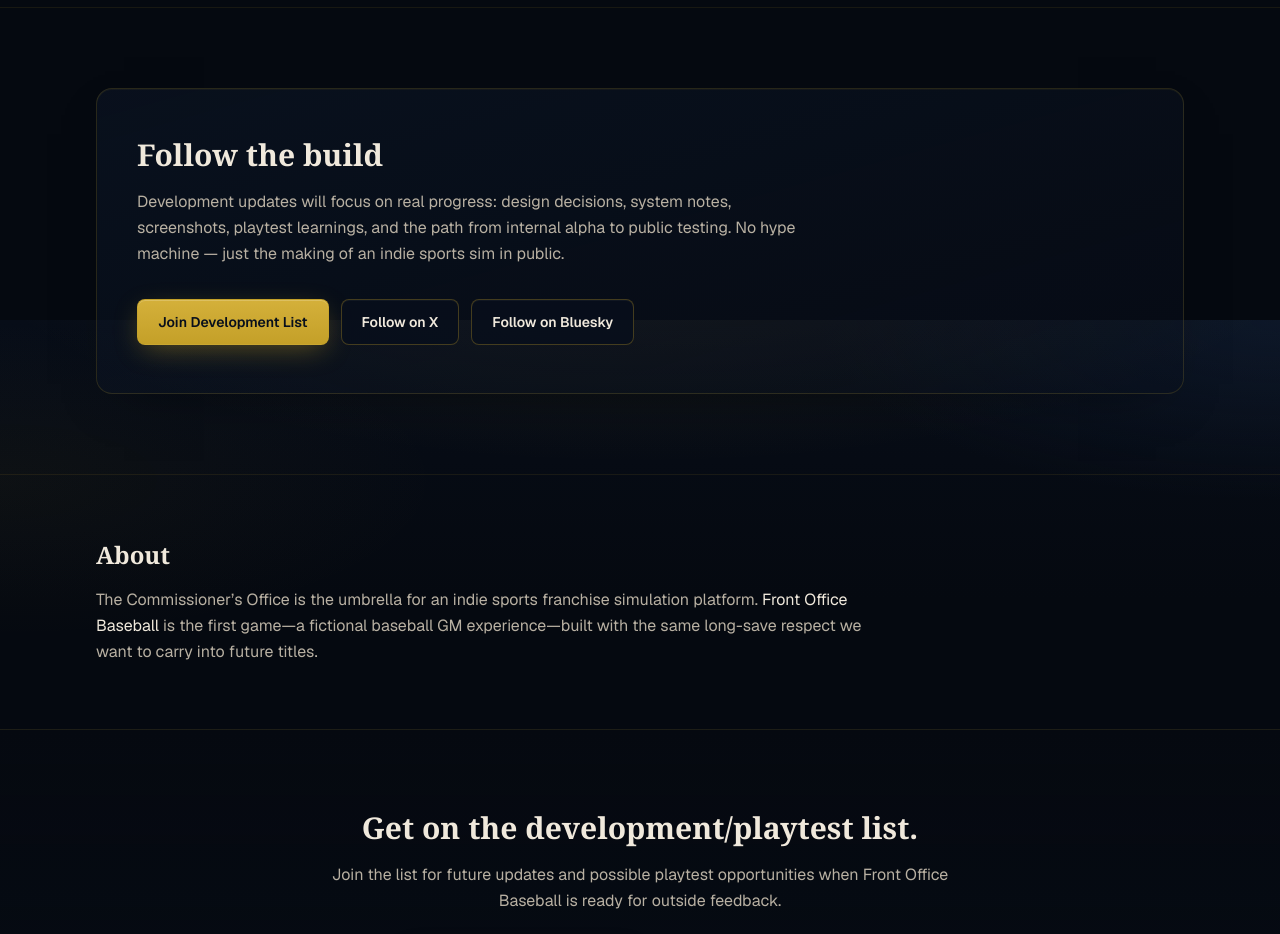
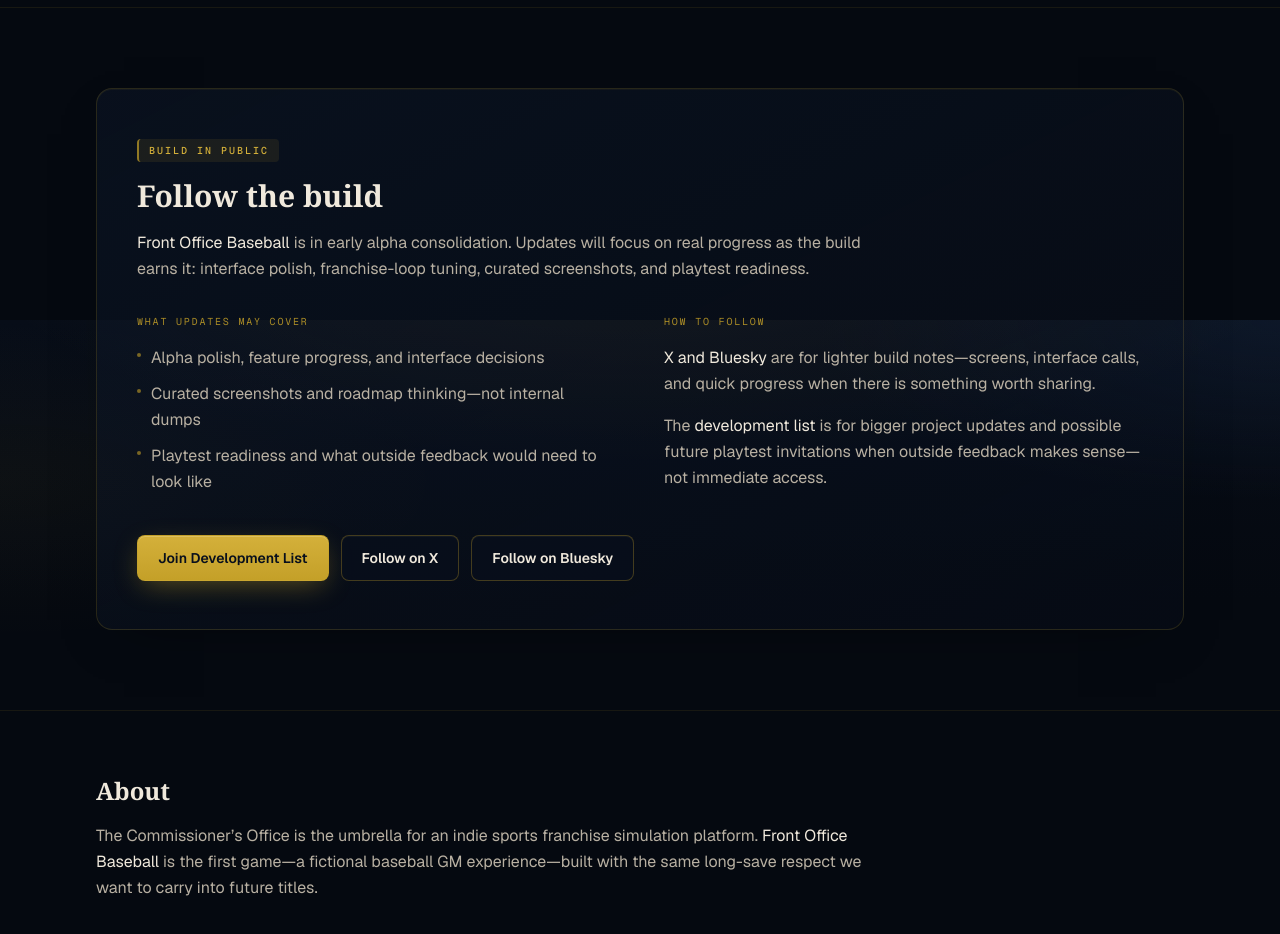
Before and after one commit to lg4ny/commissioners-office-site, a Next.js app: page / in a window 1280 px wide. Shown: the part 4480-5414 px from the top of the page. Built offline with nearby package versions, Linux system fonts and the light colour scheme; no server answers.

Commit message:
Refresh dev log follow section

```diff
--- a/src/app/page.tsx
+++ b/src/app/page.tsx
@@ -672,15 +672,57 @@
         >
           <div className="mx-auto max-w-6xl px-4 sm:px-6 lg:px-8">
             <div className="rounded-2xl border border-brand-gold/18 bg-gradient-to-br from-brand-navy-mid/45 to-brand-panel-deep/35 px-6 py-10 shadow-[0_18px_52px_-28px_rgba(0,0,0,0.52),inset_0_1px_0_rgba(212,176,58,0.06)] sm:px-10 sm:py-12">
-              <h2 id="devlog-heading" className="font-serif text-2xl font-semibold text-brand-ivory sm:text-3xl">
+              <SectionLabel>Build in public</SectionLabel>
+              <h2 id="devlog-heading" className="mt-4 font-serif text-2xl font-semibold text-brand-ivory sm:text-3xl">
                 Follow the build
               </h2>
-              <p className="mt-4 max-w-2xl text-base leading-relaxed text-brand-ivory-muted">
-                Development updates will focus on real progress: design decisions, system notes,
-                screenshots, playtest learnings, and the path from internal alpha to public testing.
-                No hype machine — just the making of an indie sports sim in public.
+              <p className="mt-4 max-w-3xl text-base leading-relaxed text-brand-ivory-muted">
+                <span className="text-brand-ivory">Front Office Baseball</span> is in early alpha
+                consolidation. Updates will focus on real progress as the build earns it: interface
+                polish, franchise-loop tuning, curated screenshots, and playtest readiness.
               </p>
-              <div className="mt-8 flex flex-col gap-3 sm:flex-row sm:flex-wrap">
+              <div className="mt-8 grid gap-8 lg:grid-cols-2 lg:gap-12">
+                <div>
+                  <h3 className="font-mono text-[10px] uppercase tracking-[0.18em] text-brand-gold/85">
+                    What updates may cover
+                  </h3>
+                  <ul
+                    className="mt-4 space-y-2.5 text-sm leading-relaxed text-brand-ivory-muted sm:text-base"
+                    role="list"
+                  >
+                    <li className="flex gap-2.5">
+                      <span className="mt-2 h-1 w-1 shrink-0 rounded-full bg-brand-gold/60" aria-hidden />
+                      Alpha polish, feature progress, and interface decisions
+                    </li>
+                    <li className="flex gap-2.5">
+                      <span className="mt-2 h-1 w-1 shrink-0 rounded-full bg-brand-gold/60" aria-hidden />
+                      Curated screenshots and roadmap thinking—not internal dumps
+                    </li>
+                    <li className="flex gap-2.5">
+                      <span className="mt-2 h-1 w-1 shrink-0 rounded-full bg-brand-gold/60" aria-hidden />
+                      Playtest readiness and what outside feedback would need to look like
+                    </li>
+                  </ul>
+                </div>
+                <div>
+                  <h3 className="font-mono text-[10px] uppercase tracking-[0.18em] text-brand-gold/85">
+                    How to follow
+                  </h3>
+                  <div className="mt-4 space-y-4 text-sm leading-relaxed text-brand-ivory-muted sm:text-base">
+                    <p>
+                      <span className="text-brand-ivory">X and Bluesky</span> are for lighter build
+                      notes—screens, interface calls, and quick progress when there is something
+                      worth sharing.
+                    </p>
+                    <p>
+                      The <span className="text-brand-ivory">development list</span> is for bigger
+                      project updates and possible future playtest invitations when outside feedback
+                      makes sense—not immediate access.
+                    </p>
+                  </div>
+                </div>
+              </div>
+              <div className="mt-10 flex flex-col gap-3 sm:flex-row sm:flex-wrap">
                 <a
                   href={WAITLIST_FORM_URL}
                   target="_blank"
```
